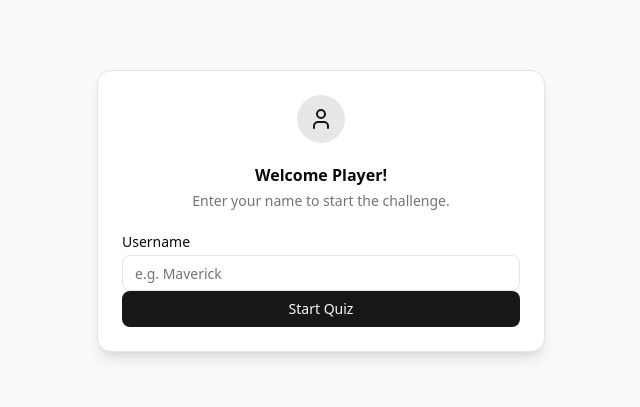
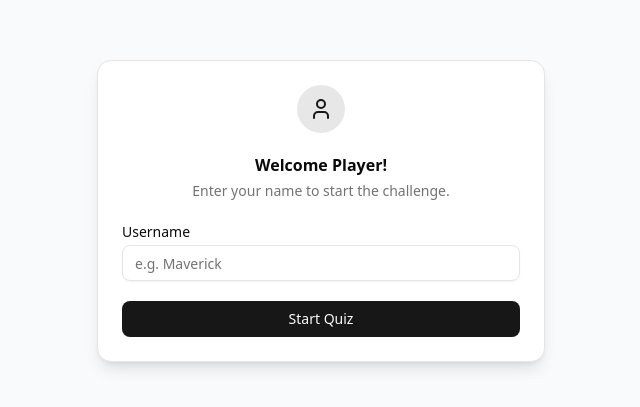
Before and after one commit to ammarkhocan/quiz-app, a React (Vite) app: page / in a window 1280 px wide. Shown: the part 189-596 px from the top of the page, without its empty margins (319-959 px from the left). Built offline with nearby package versions, Linux system fonts and the light colour scheme; no server answers.

Commit message:
chore: add margin start quiz

```diff
--- a/src/components/auth/login-card.tsx
+++ b/src/components/auth/login-card.tsx
@@ -60,7 +60,7 @@
             </div>
           </CardContent>
           <CardFooter>
-            <Button type="submit" className="w-full">
+            <Button type="submit" className="w-full mt-5">
               Start Quiz
             </Button>
           </CardFooter>
```
